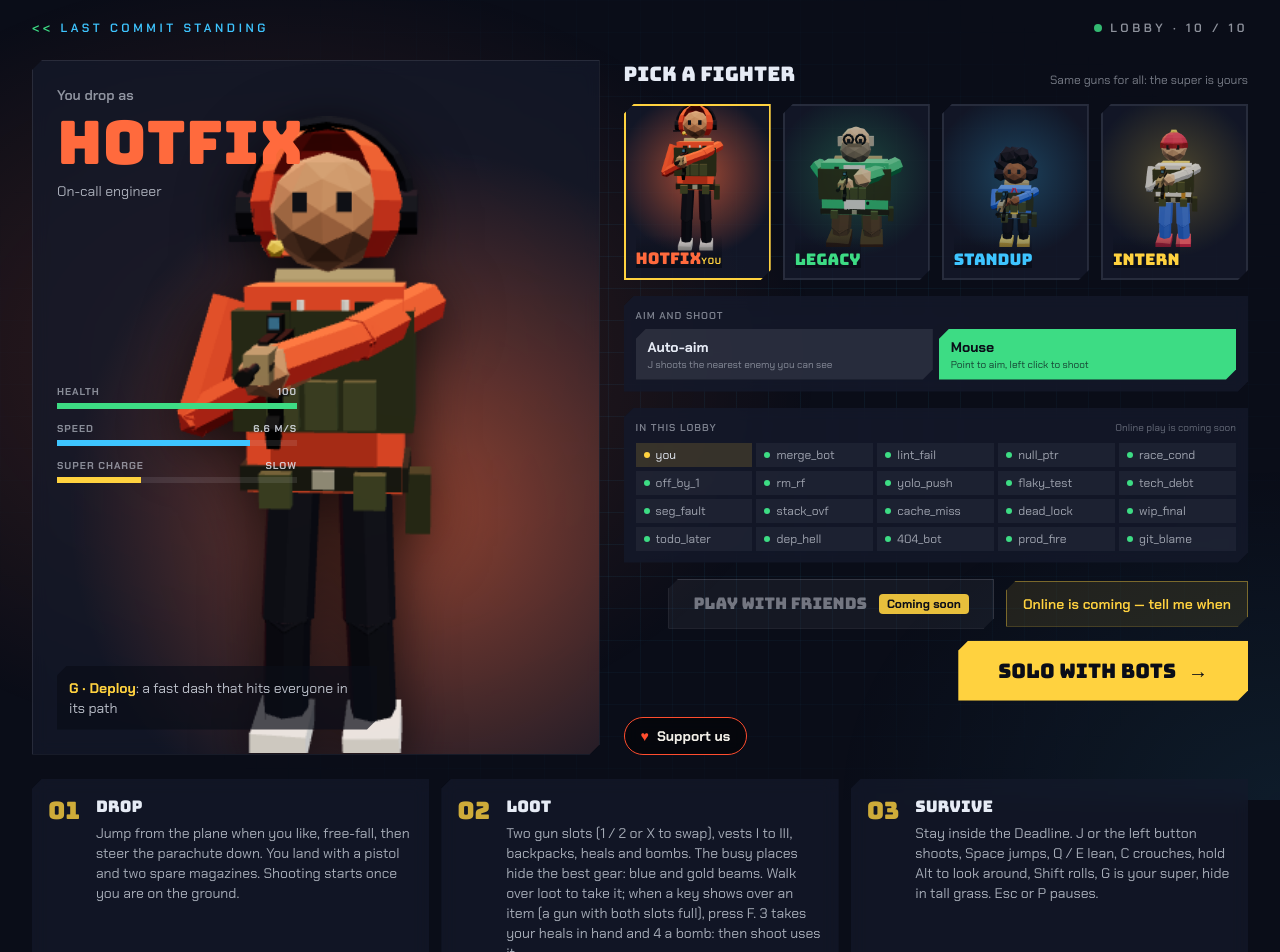
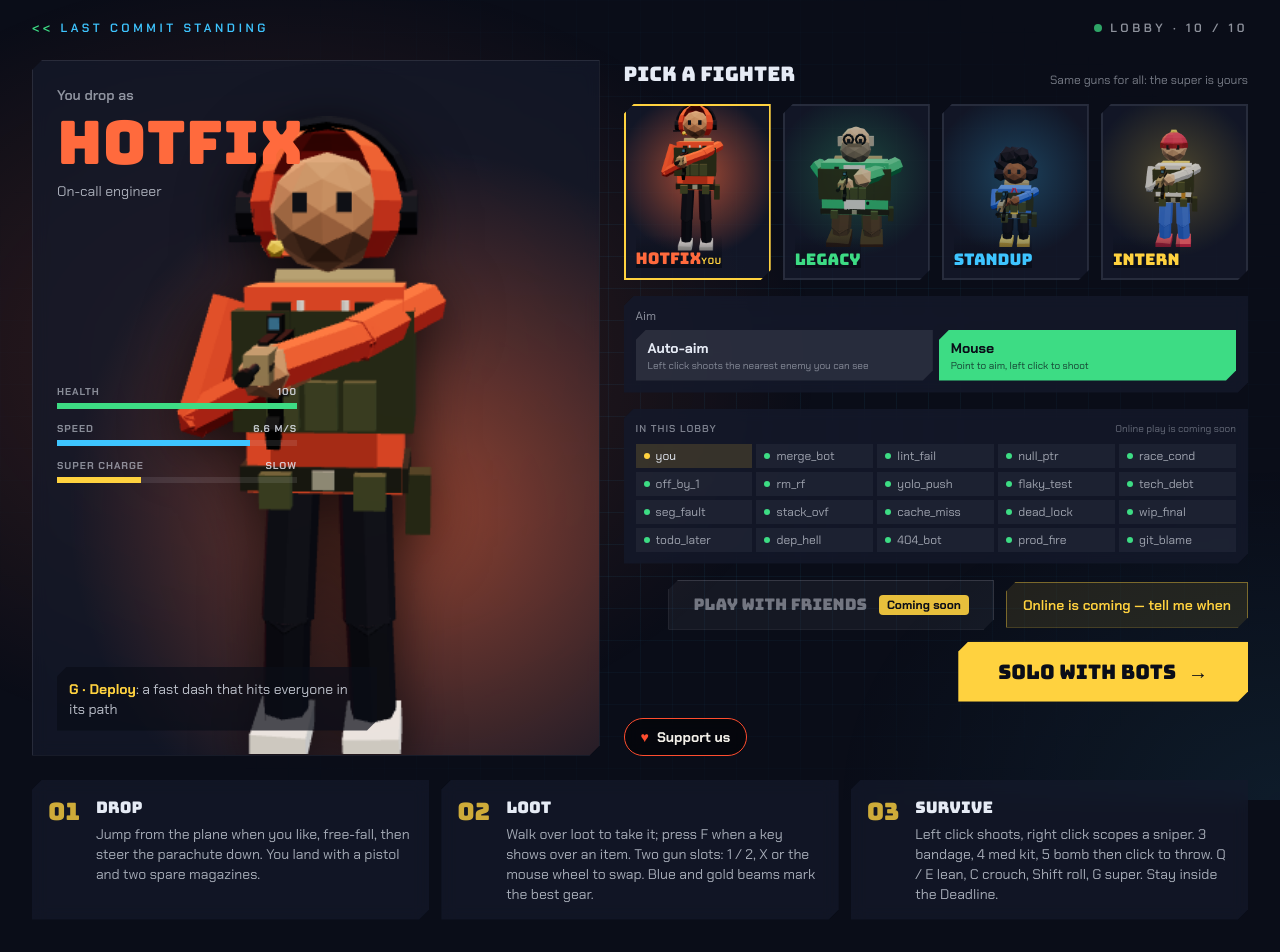
Before and after one commit to hacagahasanli/hazefall, a Next.js app: page /play in a window 1280 px wide. Shown: the top 952 px of the page. Built offline with nearby package versions, Linux system fonts and the light colour scheme; no server answers.

Commit message:
F-018 preflight: real keys in How to play and the aim picker, mouse prompt under the crosshair (ground only), Aim label

```diff
--- a/src/components/AimChoice.tsx
+++ b/src/components/AimChoice.tsx
@@ -20,11 +20,11 @@ export const readAim = (): AimMode => {
 
 export const AimChoice = ({ value, onChange }: { value: AimMode; onChange: (m: AimMode) => void }) => (
   <div className="flex w-full flex-col gap-1.5 text-left">
-    <span className="text-[10px] font-semibold tracking-widest text-cream/50">AIM AND SHOOT</span>
+    <span className="text-xs text-cream/60">Aim</span>
     <div className="grid grid-cols-2 gap-1.5" role="radiogroup" aria-label="Aim and shoot">
       {(
         [
-          ['auto', 'Auto-aim', 'J shoots the nearest enemy you can see'],
+          ['auto', 'Auto-aim', 'Left click shoots the nearest enemy you can see'],
           ['mouse', 'Mouse', 'Point to aim, left click to shoot'],
         ] as const
       ).map(([id, label, hint]) => (
--- a/src/components/Match.tsx
+++ b/src/components/Match.tsx
@@ -1006,9 +1006,10 @@ export const Match = ({
                 <span className="absolute right-0 top-1/2 h-0.5 w-2 -translate-y-1/2 bg-cream/90 shadow" />
                 <span className="absolute left-1/2 top-1/2 h-1 w-1 -translate-x-1/2 -translate-y-1/2 rounded-full bg-gold" />
               </div>
-              {!hud.mouseLocked && !touch && (
-                <div className="pointer-events-none absolute inset-x-0 top-[84px] flex justify-center">
-                  <span className="panel-cut bg-ink-deep/85 px-4 py-2 text-sm text-cream">Click to look around with the mouse · Esc pauses</span>
+              {/* Under the crosshair, on the ground only, so it never stacks with the place name and the zone line at the top. */}
+              {!hud.mouseLocked && !touch && hud.stage === 'ground' && (
+                <div className="pointer-events-none absolute inset-x-0 flex justify-center" style={{ top: `calc(50% + 56px * ${hudZoom})` }}>
+                  <span className="panel-cut bg-ink-deep/85 px-4 py-1.5 text-sm text-cream" style={{ zoom: hudZoom }}>Click to aim with the mouse</span>
                 </div>
               )}
             </>
--- a/src/game/copy/neutral.ts
+++ b/src/game/copy/neutral.ts
@@ -33,9 +33,9 @@ export const COPY: Copy = {
   },
   items: { rarity: ['Common', 'Tuned', 'Prime'], bandage: 'Bandage', medkit: 'Med kit', coffee: 'Energy drink' },
   howTo: [
-    ['Drop', 'Jump from the plane when you like, free-fall, then steer the parachute down. You land with a pistol and two spare magazines. Shooting starts once you are on the ground.'],
-    ['Loot', 'Two gun slots (1 / 2 or X to swap), vests I to III, backpacks, heals and bombs. The busy places hide the best gear: blue and gold beams. Walk over loot to take it; when a key shows over an item (a gun with both slots full), press F. 3 takes your heals in hand and 4 a bomb: then shoot uses it.'],
-    ['Survive', 'Stay inside the safe zone. J or the left button shoots, Space jumps, Q / E lean, C crouches, hold Alt to look around, Shift rolls, G is your super, hide in tall grass. Esc or P pauses.'],
+    ['Drop', 'Jump from the plane when you like, free-fall, then steer the parachute down. You land with a pistol and two spare magazines.'],
+    ['Loot', 'Walk over loot to take it; press F when a key shows over an item. Two gun slots: 1 / 2, X or the mouse wheel to swap. Blue and gold beams mark the best gear.'],
+    ['Survive', 'Left click shoots, right click scopes a sniper. 3 bandage, 4 med kit, 5 bomb then click to throw. Q / E lean, C crouch, Shift roll, G super. Stay inside the safe zone.'],
   ],
   tips: [
     'Jump from the plane whenever you like, then steer your parachute down.',
--- a/src/game/copy/studio.ts
+++ b/src/game/copy/studio.ts
@@ -30,9 +30,9 @@ export const COPY: Copy = {
   },
   items: { rarity: ['Common', 'Tuned', 'Prime'], bandage: 'Bandage', medkit: 'Med kit', coffee: 'Coffee' },
   howTo: [
-    ['Drop', 'Jump from the plane when you like, free-fall, then steer the parachute down. You land with a pistol and two spare magazines. Shooting starts once you are on the ground.'],
-    ['Loot', 'Two gun slots (1 / 2 or X to swap), vests I to III, backpacks, heals and bombs. The busy places hide the best gear: blue and gold beams. Walk over loot to take it; when a key shows over an item (a gun with both slots full), press F. 3 takes your heals in hand and 4 a bomb: then shoot uses it.'],
-    ['Survive', 'Stay inside the Deadline. J or the left button shoots, Space jumps, Q / E lean, C crouches, hold Alt to look around, Shift rolls, G is your super, hide in tall grass. Esc or P pauses.'],
+    ['Drop', 'Jump from the plane when you like, free-fall, then steer the parachute down. You land with a pistol and two spare magazines.'],
+    ['Loot', 'Walk over loot to take it; press F when a key shows over an item. Two gun slots: 1 / 2, X or the mouse wheel to swap. Blue and gold beams mark the best gear.'],
+    ['Survive', 'Left click shoots, right click scopes a sniper. 3 bandage, 4 med kit, 5 bomb then click to throw. Q / E lean, C crouch, Shift roll, G super. Stay inside the Deadline.'],
   ],
   tips: [
     'Jump from the plane whenever you like, then steer your parachute down.',
```
Also changed, not shown: 2 other files (tests, documents, lock files or other folders).
